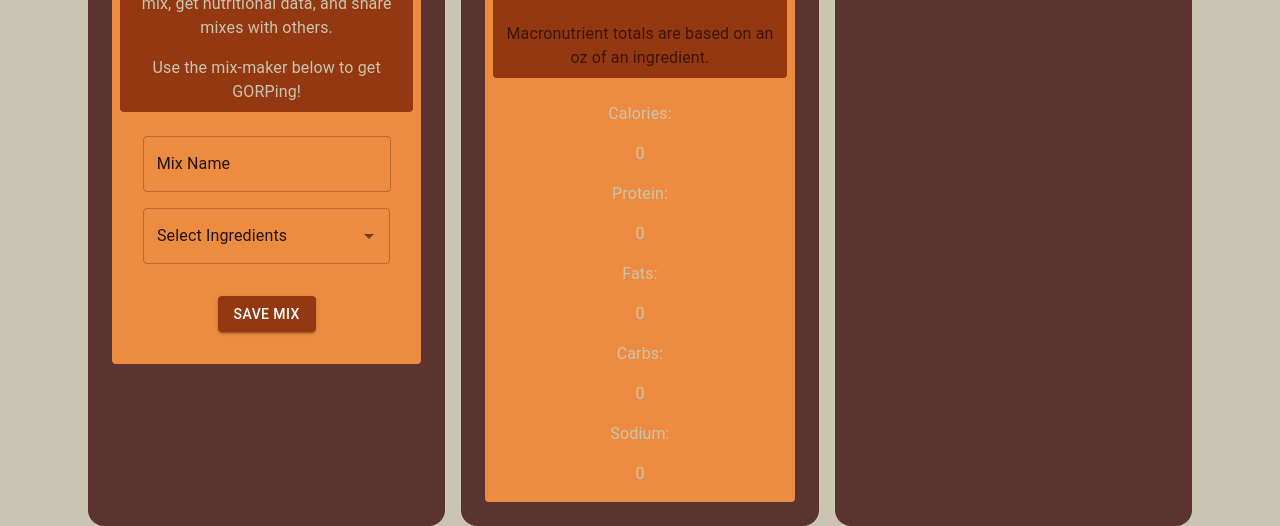
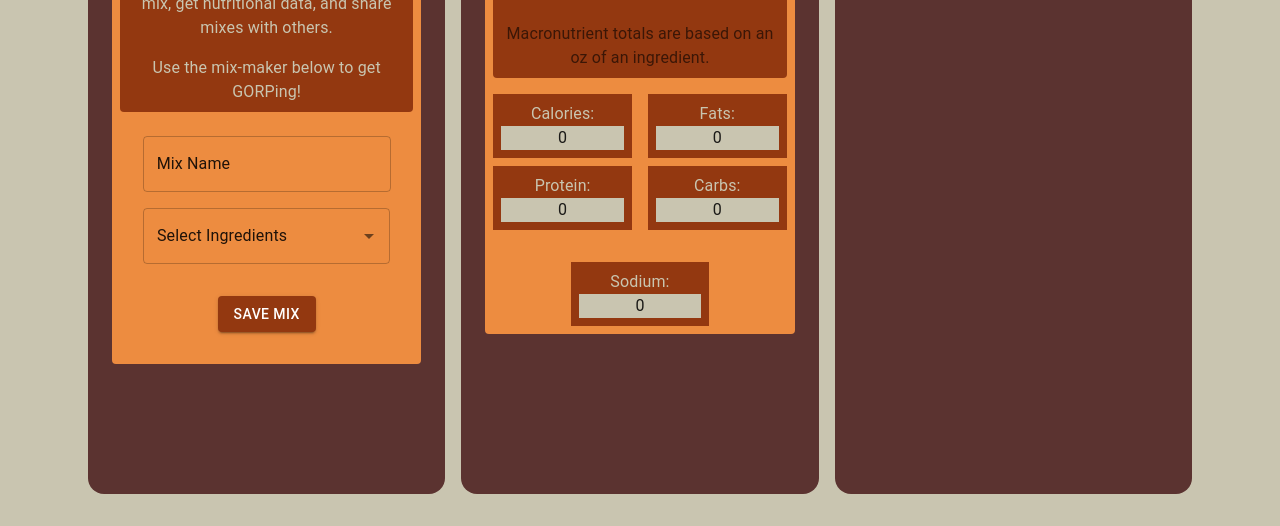
Before and after one commit to youngben97/GORP, a React (Vite) app in the folder client/: page / in a window 1280 px wide. Shown: the part 290-816 px from the top of the page. Built offline with nearby package versions, Linux system fonts and the light colour scheme; no server answers.

Commit message:
changed to grid. needs more work

```diff
--- a/client/src/components/HomeComponent/NutritionData.jsx
+++ b/client/src/components/HomeComponent/NutritionData.jsx
@@ -1,24 +1,39 @@
 import * as React from 'react';
-import { Stack, Typography, Box } from '@mui/material';
+import { Stack, Typography, Grid } from '@mui/material';
 import { useMixContext } from '../../MixContext';
 
-
 const NutritionData = () => {
-    const { totals, setTotals } = useMixContext();
+  const { totals } = useMixContext();
 
   return (
-      <Stack sx={{ alignItems: 'center', justifyContent: 'center'}}>
-        <Typography sx={{m:1, p:1, color: 'background.default'}}>Calories:</Typography>
-        <Typography sx={{color: 'background.default'}}>{totals.calories}</Typography>
-        <Typography sx={{m:1, p:1, color: 'background.default'}}>Protein:</Typography>
-        <Typography sx={{color: 'background.default'}}>{totals.protein}</Typography>
-        <Typography sx={{m:1, p:1, color: 'background.default'}}>Fats:</Typography>
-        <Typography sx={{color: 'background.default'}}>{totals.fats}</Typography>
-        <Typography sx={{m:1, p:1, color: 'background.default'}}>Carbs:</Typography>
-        <Typography sx={{color: 'background.default'}}>{totals.carbs}</Typography>
-        <Typography sx={{m:1, p:1, color: 'background.default'}}>Sodium:</Typography>
-        <Typography sx={{mb: 2, color: 'background.default' }}>{totals.sodium}</Typography>
+    <Grid container rowSpacing={2} sx={{ justifyContent: 'center', alignItems: 'center' }}>
+      <Grid item xs={6}>
+        <Stack sx={{ bgcolor: 'primary.main', m: 1, p: 1, flex: 1 }}>
+          <Typography sx={{ color: 'background.default', textAlign: 'center' }}>Calories:</Typography>
+          <Typography sx={{ bgcolor: 'background.default', textAlign: 'center' }}>{totals.calories}</Typography>
         </Stack>
+        <Stack sx={{ bgcolor: 'primary.main', m: 1, p: 1, flex: 1 }}>
+          <Typography sx={{ color: 'background.default', textAlign: 'center' }}>Protein:</Typography>
+          <Typography sx={{ bgcolor: 'background.default', textAlign: 'center' }}>{totals.protein}</Typography>
+        </Stack>
+      </Grid>
+      <Grid item xs={6}>
+        <Stack sx={{ bgcolor: 'primary.main', m: 1, p: 1, flex: 1 }}>
+          <Typography sx={{ color: 'background.default', textAlign: 'center' }}>Fats:</Typography>
+          <Typography sx={{ bgcolor: 'background.default', textAlign: 'center' }}>{totals.fats}</Typography>
+        </Stack>
+        <Stack sx={{ bgcolor: 'primary.main', m: 1, p: 1, flex: 1 }}>
+          <Typography sx={{ color: 'background.default', textAlign: 'center' }}>Carbs:</Typography>
+          <Typography sx={{ bgcolor: 'background.default', textAlign: 'center' }}>{totals.carbs}</Typography>
+        </Stack>
+      </Grid>
+      <Grid item xs={6}>
+        <Stack sx={{ bgcolor: 'primary.main', m: 1, p: 1, flex: 1 }}>
+          <Typography sx={{ color: 'background.default', textAlign: 'center' }}>Sodium:</Typography>
+          <Typography sx={{ bgcolor: 'background.default', textAlign: 'center' }}>{totals.sodium}</Typography>
+        </Stack>
+      </Grid>
+    </Grid>
   );
 };
 
```
Lines whose indentation alone changed are shown as unchanged.
